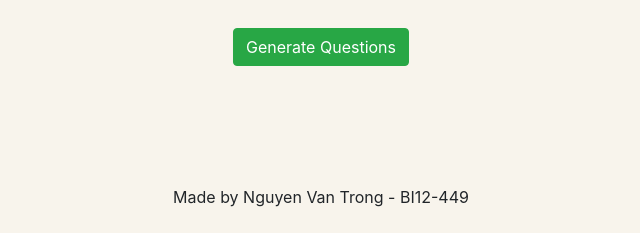
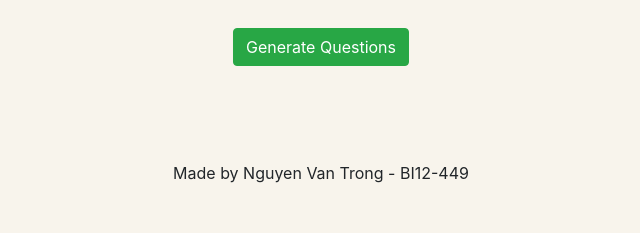
Before and after one commit to TrongNV2003/MCQ_generator, a Flask app: page / in a window 1280 px wide. Shown: the part 606-839 px from the top of the page, without its empty margins (319-959 px from the left). After the commit the page ends 789 px from the top, so only its background shows below. Run offline with Flask 3, Linux system fonts and the light colour scheme; some libraries are stand-ins or nearby versions.

Commit message:
update UI

```diff
--- a/static/assets/style.css
+++ b/static/assets/style.css
@@ -21,5 +21,5 @@ body{
 
 
 .footer{
-    margin-top: 12vh;
+    margin-top: 9vh;
 }
```
